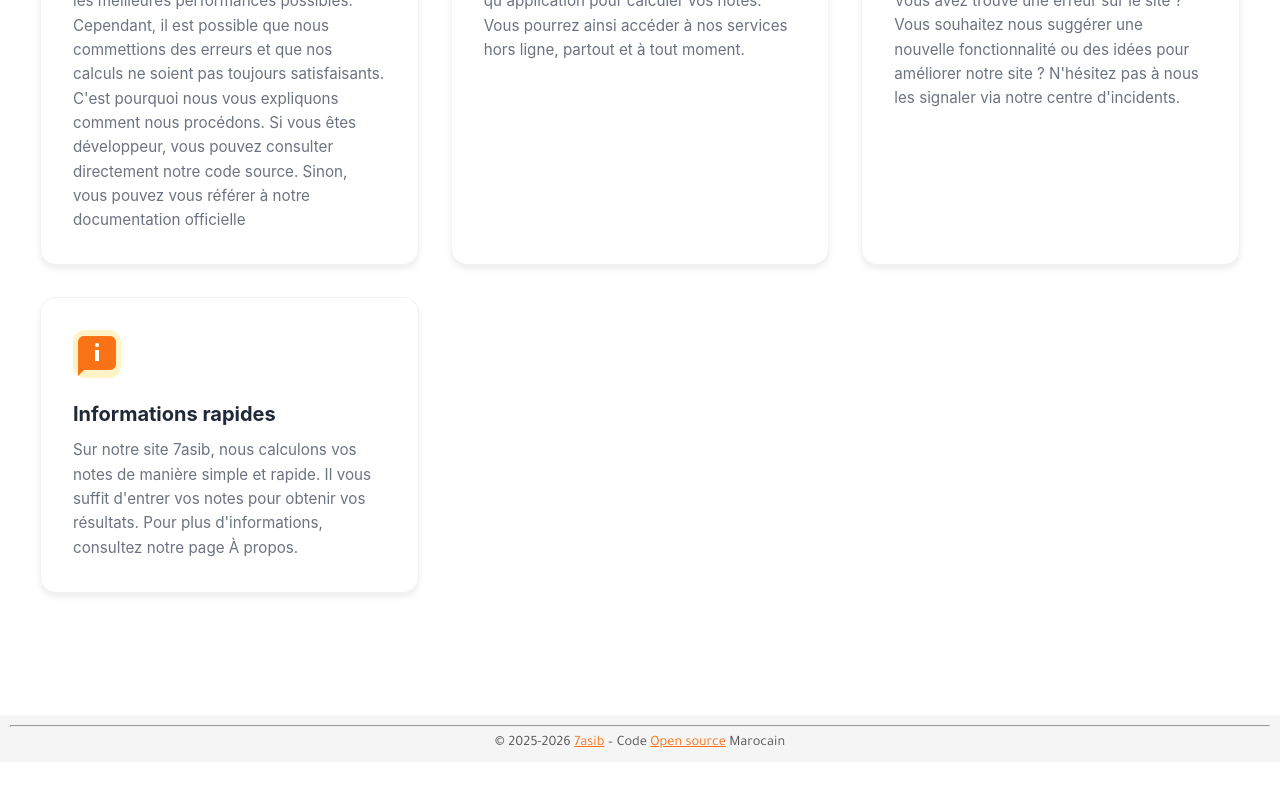
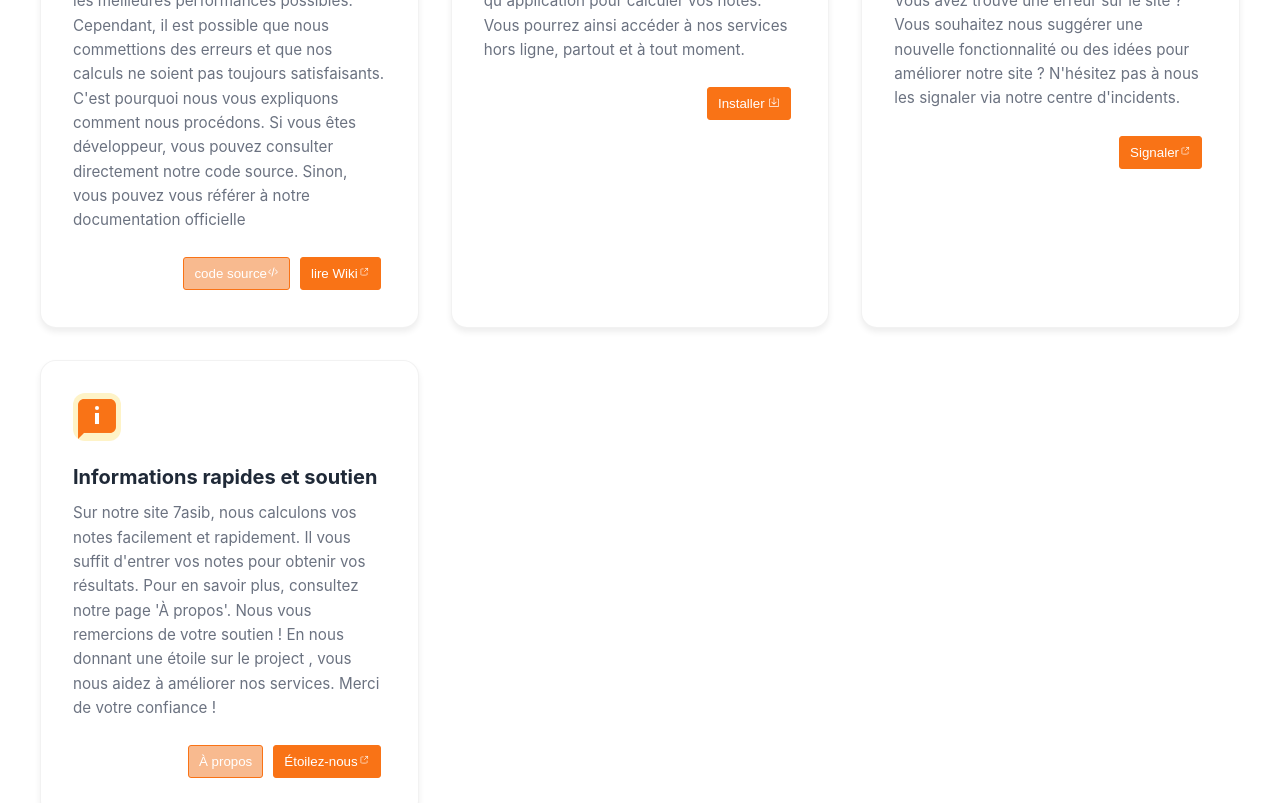
Before and after one commit to krnl0xsns1nk/7asib, a Next.js app: page / in a window 1280 px wide. Shown: the part 740-1543 px from the top of the page. Before the commit the page ends 1502 px from the top, so only its background shows below. Built offline with nearby package versions, Linux system fonts and the light colour scheme.

Commit message:
add buttons, data, links, icons, to sections/cards

```diff
--- a/src/app/[niveau]/page.tsx
+++ b/src/app/[niveau]/page.tsx
@@ -12,7 +12,7 @@ import {
 	TAS3A
 } from "./calculator";
 const LEVEL_MAP: Record<string, React.ComponentType> = {
-	tas3a: TAS3A,
+	"3ac": TAS3A,
 	tcsf: TCSF,
 	tcal: TCAL,
 	"1bac-sf": ABAC_SCEXP,
@@ -21,10 +21,10 @@ const LEVEL_MAP: Record<string, React.ComponentType> = {
 	"2bac-sh": BBAC_SH
 };
 const LEVEL_NAMES: Record<string, string> = {
-	tas3a: "Troisième année préparatoire",
+	"3ac": "Troisième année préparatoire",
 	tcsf: "Tronc commun scientifique",
 	tcal: "Tronc commun lettres",
-	"1bac-se": "1ère année bac sciences ex",
+	"1bac-sf": "1ère année bac sciences ex",
 	"1bac-lsh": "1ère année bac lettres et sciences humaines",
 	"2bac-pc": "2ème année bac sciences physiques",
 	"2bac-sh": "2ème année bac sciences humaines"
--- a/src/app/page.tsx
+++ b/src/app/page.tsx
@@ -20,7 +20,7 @@ const App: React.FC = () => {
 				pris en charge, veuillez nous le faire savoir et, si Dieu le
 				veut, nous l’ajouterons bientôt
 			</p>
-			<div style={{ flexDirection: "column" }}>
+			<div style={{ flexDirection: "column" }} className={styles.options}>
 				<div>
 					<div style={{ flexDirection: "column" }}>
 						<Link href="/tcsf">tcsf</Link>
@@ -34,8 +34,8 @@ const App: React.FC = () => {
 					</div>
 				</div>
 				<div style={{ flexDirection: "column" }}>
-					<Link style={{ width: "calc(100% - 14px" }} href="/tas3a">
-						tas3a
+					<Link style={{ width: "calc(100% - 14px" }} href="/3ac">
+						3ac
 					</Link>
                     <Link style={{ width: "calc(100% - 14px)" }} href="/levels">autre niveaux</Link>
 				</div>
--- a/src/comps/Sections.tsx
+++ b/src/comps/Sections.tsx
@@ -1,26 +1,112 @@
 "use client"
-import { useState } from 'react';
+import Link from "next/link";
+// import { useState } from 'react';
 import { sectionsData } from '@/comps/secCon';
 import styles from '@/styles/sections.module.css';
 
 const Sections = () => {
-  const [hoveredCard, setHoveredCard] = useState<number | null>(null);
-
+    let pwaSecStatus: boolean = false;
   return (
     <div className={styles.container}>
       <div className={styles.grid}>
-        {sectionsData.map((section, index) => (
+        {sectionsData.map((section, index) => {
+            pwaSecStatus = section.call[0].text.trim() == 'Installer' ? true : false;
+            return (
           <div
             key={index}
             className={styles.card}
-            onMouseEnter={() => setHoveredCard(index)}
-            onMouseLeave={() => setHoveredCard(null)}
           >
             <div className={styles.icon}>{section.icon}</div>
             <h3 className={styles.title}>{section.title}</h3>
             <p className={styles.text}>{section.text}</p>
+            <div className={styles.father}>
+            {/*            <Link href={section.call[0].url} className={styles.mainbtn} download={pwaSecStatus}>
+                  {section.call[0].text}
+            { !pwaSecStatus ?
+                (<svg width="12px" height="12px" viewBox="-1.44 -1.44 26.88 26.88" fill="none" xmlns="http://www.w3.org/2000/svg"><g id="SVGRepo_bgCarrier" strokeWidth="0"></g><g id="SVGRepo_tracerCarrier" strokeLinecap="round" strokeLinejoin="round"></g><g id="SVGRepo_iconCarrier"> <g id="Interface / External_Link"> <path id="Vector" d="M10.0002 5H8.2002C7.08009 5 6.51962 5 6.0918 5.21799C5.71547 5.40973 5.40973 5.71547 5.21799 6.0918C5 6.51962 5 7.08009 5 8.2002V15.8002C5 16.9203 5 17.4801 5.21799 17.9079C5.40973 18.2842 5.71547 18.5905 6.0918 18.7822C6.5192 19 7.07899 19 8.19691 19H15.8031C16.921 19 17.48 19 17.9074 18.7822C18.2837 18.5905 18.5905 18.2839 18.7822 17.9076C19 17.4802 19 16.921 19 15.8031V14M20 9V4M20 4H15M20 4L13 11" stroke="#ffffff" strokeWidth="1.464" strokeLinecap="round" strokeLinejoin="round"></path> </g> </g></svg>)
+                :
+                ( <svg
+                    xmlns="http://www.w3.org/2000/svg"
+                    width={12}
+                    height={12}
+                    fill="#fff"
+                    stroke="#fff"
+                    strokeWidth={0}
+                    viewBox="0 0 36 36">
+                    <title>Download</title>
+                    <path
+                      stroke="none"
+                      d="M30.92 8h-4.37a1 1 0 0 0 0 2H31v20H5V10h4.38a1 1 0 0 0 0-2h-4.3A2 2 0 0 0 3 10v20a2 2 0 0 0 2.08 2h25.84A2 2 0 0 0 33 30V10a2 2 0 0 0-2.08-2Z"
+                      className="clr-i-outline clr-i-outline-path-1"
+                    />
+                    <path
+                      stroke="none"
+                      d="m10.3 18.87 7 6.89a1 1 0 0 0 1.4 0l7-6.89a1 1 0 0 0-1.4-1.43L19 22.65V4a1 1 0 0 0-2 0v18.65l-5.3-5.21a1 1 0 0 0-1.4 1.43Z"
+                      className="clr-i-outline clr-i-outline-path-2"
+                    />
+                    <path fill="none" stroke="none" d="M0 0h36v36H0z" />
+                  </svg> )
+            } </Link>
+*/}
+            { section.call[1] ?
+                (<Link href={section.call[1].url} >
+                 <button className={styles.secbtn}>
+                 {section.call[1].text}
+                { section.call[1].text== "code source" ?
+                    (<svg
+                        xmlns="http://www.w3.org/2000/svg"
+                        width={12}
+                        height={12}
+                        fill="none"
+                        viewBox="0 0 24 24"
+                    >
+                    <path
+                      stroke="#fff"
+                      strokeLinecap="round"
+                      strokeLinejoin="round"
+                      strokeWidth={2}
+                      d="m7 8-4 3.692L7 16m10-8 4 3.692L17 16M14 4l-4 16"
+                    />
+                      </svg> )
+                    : null }
+                    </button>
+                </Link>) : null}
+
+            <Link href={section.call[0].url} download={pwaSecStatus}>
+              <button className={styles.mainbtn}>
+                  {section.call[0].text}
+            { !pwaSecStatus ?
+                (<svg width="12px" height="12px" viewBox="-1.44 -1.44 26.88 26.88" fill="none" xmlns="http://www.w3.org/2000/svg"><g id="SVGRepo_bgCarrier" strokeWidth="0"></g><g id="SVGRepo_tracerCarrier" strokeLinecap="round" strokeLinejoin="round"></g><g id="SVGRepo_iconCarrier"> <g id="Interface / External_Link"> <path id="Vector" d="M10.0002 5H8.2002C7.08009 5 6.51962 5 6.0918 5.21799C5.71547 5.40973 5.40973 5.71547 5.21799 6.0918C5 6.51962 5 7.08009 5 8.2002V15.8002C5 16.9203 5 17.4801 5.21799 17.9079C5.40973 18.2842 5.71547 18.5905 6.0918 18.7822C6.5192 19 7.07899 19 8.19691 19H15.8031C16.921 19 17.48 19 17.9074 18.7822C18.2837 18.5905 18.5905 18.2839 18.7822 17.9076C19 17.4802 19 16.921 19 15.8031V14M20 9V4M20 4H15M20 4L13 11" stroke="#ffffff" strokeWidth="1.464" strokeLinecap="round" strokeLinejoin="round"></path> </g> </g></svg>)
+                :
+                ( <svg
+                    xmlns="http://www.w3.org/2000/svg"
+                    width={12}
+                    height={12}
+                    fill="#fff"
+                    stroke="#fff"
+                    strokeWidth={0}
+                    viewBox="0 0 36 36">
+                    <title>Download</title>
+                    <path
+                      stroke="none"
+                      d="M30.92 8h-4.37a1 1 0 0 0 0 2H31v20H5V10h4.38a1 1 0 0 0 0-2h-4.3A2 2 0 0 0 3 10v20a2 2 0 0 0 2.08 2h25.84A2 2 0 0 0 33 30V10a2 2 0 0 0-2.08-2Z"
+                      className="clr-i-outline clr-i-outline-path-1"
+                    />
+                    <path
+                      stroke="none"
+                      d="m10.3 18.87 7 6.89a1 1 0 0 0 1.4 0l7-6.89a1 1 0 0 0-1.4-1.43L19 22.65V4a1 1 0 0 0-2 0v18.65l-5.3-5.21a1 1 0 0 0-1.4 1.43Z"
+                      className="clr-i-outline clr-i-outline-path-2"
+                    />
+                    <path fill="none" stroke="none" d="M0 0h36v36H0z" />
+                  </svg> )
+            }
+            </button>
+            </Link>
+
+
+            </div>
           </div>
-        ))}
+        )})}
       </div>
     </div>
   );
--- a/src/comps/footer.tsx
+++ b/src/comps/footer.tsx
@@ -20,7 +20,8 @@ const Footer: React.FC = () => {
 				© 2025-2026 <Link href="/about">7asib</Link> – Code{" "}
 				<a href="https://github.com/krnl0xsns1nk/7asib" target="_blank">
 					Open source
-				</a>{" "}
+				</a>
+                <svg width="16px" height="16px" viewBox="-1.44 -1.44 26.88 26.88" fill="none" xmlns="http://www.w3.org/2000/svg"><g id="SVGRepo_bgCarrier" strokeWidth="0"></g><g id="SVGRepo_tracerCarrier" strokeLinecap="round" strokeLinejoin="round"></g><g id="SVGRepo_iconCarrier"> <g id="Interface / External_Link"> <path id="Vector" d="M10.0002 5H8.2002C7.08009 5 6.51962 5 6.0918 5.21799C5.71547 5.40973 5.40973 5.71547 5.21799 6.0918C5 6.51962 5 7.08009 5 8.2002V15.8002C5 16.9203 5 17.4801 5.21799 17.9079C5.40973 18.2842 5.71547 18.5905 6.0918 18.7822C6.5192 19 7.07899 19 8.19691 19H15.8031C16.921 19 17.48 19 17.9074 18.7822C18.2837 18.5905 18.5905 18.2839 18.7822 17.9076C19 17.4802 19 16.921 19 15.8031V14M20 9V4M20 4H15M20 4L13 11" stroke="#000000" strokeWidth="1.464" strokeLinecap="round" strokeLinejoin="round"></path> </g> </g></svg>
 				Marocain
 			</p>
 		</footer>
--- a/src/comps/secCon.tsx
+++ b/src/comps/secCon.tsx
@@ -1,8 +1,13 @@
-
+export interface callType {
+    text: string;
+    url: string;
+}
 export interface SectionType {
   icon: JSX.Element;
   title: string;
   text: string;
+  double: boolean;
+  call: callType[];
 }
 
 export const sectionsData: SectionType[] = [
@@ -18,7 +23,9 @@ export const sectionsData: SectionType[] = [
       </svg>
     ),
     title: 'Comment nous calculons ?',
-    text: "Nous mettons tout en œuvre pour garantir les meilleures performances possibles. Cependant, il est possible que nous commettions des erreurs et que nos calculs ne soient pas toujours satisfaisants. C'est pourquoi nous vous expliquons comment nous procédons. Si vous êtes développeur, vous pouvez consulter directement notre code source. Sinon, vous pouvez vous référer à notre documentation officielle"
+    text: "Nous mettons tout en œuvre pour garantir les meilleures performances possibles. Cependant, il est possible que nous commettions des erreurs et que nos calculs ne soient pas toujours satisfaisants. C'est pourquoi nous vous expliquons comment nous procédons. Si vous êtes développeur, vous pouvez consulter directement notre code source. Sinon, vous pouvez vous référer à notre documentation officielle",
+    double: true,
+    call: [{text: "lire Wiki", url: 'https://github.com/krnl0xsns1nk'}, {text: "code source", url: 'https://github.com/krnl0xsns1nk/7asib'}]
   },
   {
     icon: (
@@ -31,7 +38,9 @@ export const sectionsData: SectionType[] = [
       </svg>
     ),
     title: 'Installer notre PWA',
-    text: "Installez notre site web en tant qu'application pour calculer vos notes. Vous pourrez ainsi accéder à nos services hors ligne, partout et à tout moment."
+    text: "Installez notre site web en tant qu'application pour calculer vos notes. Vous pourrez ainsi accéder à nos services hors ligne, partout et à tout moment.",
+    double: false,
+    call: [{text: "Installer ", url: '/7asib.apk'}]
   },
   {
     icon: (
@@ -44,7 +53,9 @@ export const sectionsData: SectionType[] = [
       </svg>
     ),
     title: 'Signaler des erreurs ou suggérer des améliorations',
-    text: "Vous avez trouvé une erreur sur le site ? Vous souhaitez nous suggérer une nouvelle fonctionnalité ou des idées pour améliorer notre site ? N'hésitez pas à nous les signaler via notre centre d'incidents."
+    text: "Vous avez trouvé une erreur sur le site ? Vous souhaitez nous suggérer une nouvelle fonctionnalité ou des idées pour améliorer notre site ? N'hésitez pas à nous les signaler via notre centre d'incidents.",
+    double: false,
+    call: [{ text: "Signaler", url: 'https://github.com/krnl0xsns1nk/issue'}]
   },
   {
     icon: (
@@ -58,7 +69,9 @@ export const sectionsData: SectionType[] = [
         </g>
       </svg>
     ),
-    title: 'Informations rapides',
-    text: "Sur notre site 7asib, nous calculons vos notes de manière simple et rapide. Il vous suffit d'entrer vos notes pour obtenir vos résultats. Pour plus d'informations, consultez notre page À propos."
+    title: 'Informations rapides et soutien',
+    text: "Sur notre site 7asib, nous calculons vos notes facilement et rapidement. Il vous suffit d'entrer vos notes pour obtenir vos résultats. Pour en savoir plus, consultez notre page 'À propos'. Nous vous remercions de votre soutien ! En nous donnant une étoile sur le project , vous nous aidez à améliorer nos services. Merci de votre confiance !",
+    double: true,
+    call: [{text: "Étoilez-nous", url: 'https://github.com/krnl0xsns1nk/7asib'} , {text: "À propos", url: '/about'}]
   }
 ];
--- a/src/styles/cal.module.css
+++ b/src/styles/cal.module.css
@@ -35,7 +35,7 @@
 	scale: 1.02;
 	box-shadow: 2px 2px 4px 0 rgba(0, 0, 0, 0.2);
 }
-.main:active a:not(:hover) {
+.options:active a:not(:hover) {
 	filter: blur(10px);
 }
 /*======================*/
--- a/src/styles/sections.module.css
+++ b/src/styles/sections.module.css
@@ -52,4 +52,22 @@
   font-size: 0.95rem;
   color: #6b7280;
   line-height: 1.6;
+  margin-bottom: 5px;
 }
+.mainbtn, .secbtn{
+    border: 1px solid var(--primary);
+    border-radius: 3px;
+    margin: 5px;
+    padding: 8px 10px;
+    color: white;
+    background-color: var(--primary);
+/*    direction: ltr;*/
+    text-decoration: none;
+}
+.secbtn{
+    background-color: var(--pr-low);
+}
+.father{
+    text-align: right;
+    margin-top: 20px;
+}
```
